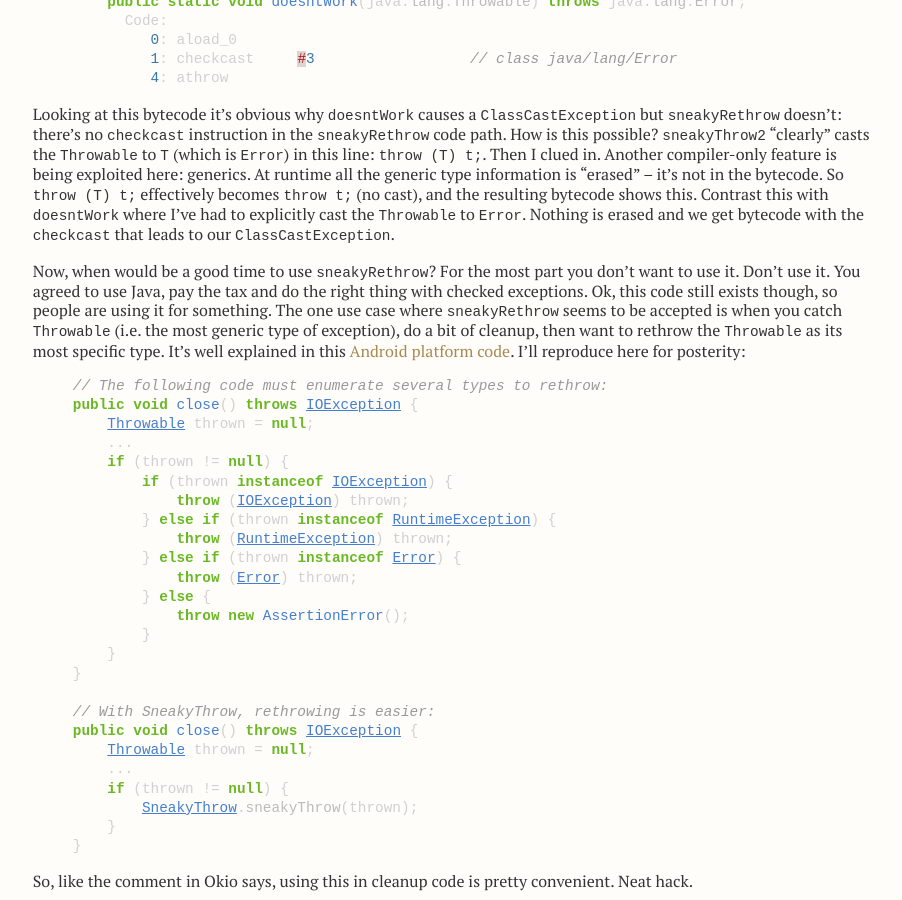
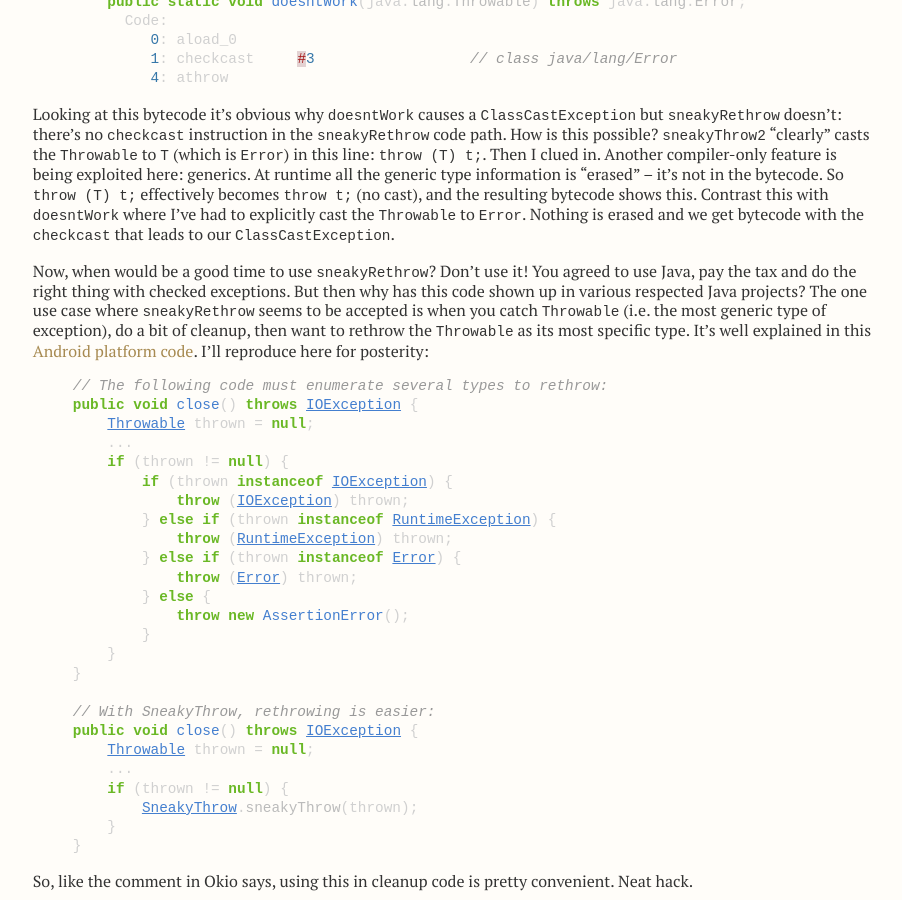
Before and after one commit to overthink/pbe, a Jekyll site: the page built from _posts/2014-06-30-sneakythrow-avoid-checked-exceptions.markdown, in a window 1280 px wide and 900 px high, scrolled down 2559 px. Shown: the whole window, without its empty margins (186-1088 px from the left). Built offline with Jekyll 4.4.1, drawn with Linux system fonts in a browser that asks for light colours; comment, search, counter and statistics services are not loaded.

Commit message:
Clean up text

```diff
--- a/_posts/2014-06-30-sneakythrow-avoid-checked-exceptions.markdown
+++ b/_posts/2014-06-30-sneakythrow-avoid-checked-exceptions.markdown
@@ -140,13 +140,13 @@ with `doesntWork` where I've had to explicitly cast the `Throwable` to `Error`.
 Nothing is erased and we get bytecode with the `checkcast` that leads to our
 `ClassCastException`.
 
-Now, when would be a good time to use `sneakyRethrow`?  For the most part you
-don't want to use it.  Don't use it.  You agreed to use Java, pay the tax and
-do the right thing with checked exceptions.  Ok, this code still exists though,
-so people are using it for something.  The one use case where `sneakyRethrow`
-seems to be accepted is when you catch `Throwable` (i.e. the most generic type
-of exception), do a bit of cleanup, then want to rethrow the `Throwable` as its
-most specific type.  It's well explained in this [Android platform
+Now, when would be a good time to use `sneakyRethrow`?  Don't use it!  You
+agreed to use Java, pay the tax and do the right thing with checked exceptions.
+But then why has this code shown up in various respected Java projects?  The
+one use case where `sneakyRethrow` seems to be accepted is when you catch
+`Throwable` (i.e. the most generic type of exception), do a bit of cleanup,
+then want to rethrow the `Throwable` as its most specific type.  It's well
+explained in this [Android platform
 code](https://android.googlesource.com/platform/libcore/+/jb-mr2-release/luni/src/main/java/libcore/util/SneakyThrow.java).
 I'll reproduce here for posterity:
 
```
